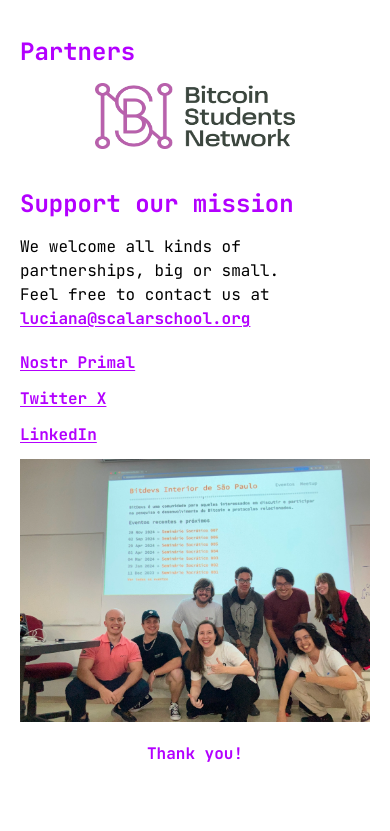
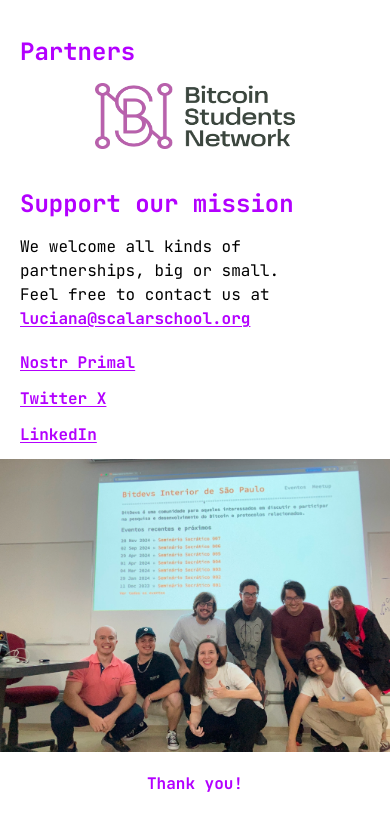
Before and after one commit to Fl1pMoura/scalar-school, a Next.js app: page /home in a window 390 px wide. Shown: the part 5389-6220 px from the top of the page. Before the commit the page ends 6195 px from the top, so only its background shows below. Built offline with nearby package versions, Linux system fonts and the light colour scheme.

Commit message:
refactor: resize image

```diff
--- a/src/app/home/HomeClient.tsx
+++ b/src/app/home/HomeClient.tsx
@@ -361,7 +361,7 @@
             label="LinkedIn"
             linkUrl="https://www.linkedin.com/in/lucianareyferreira/"
           />
-          <figure className="max-w-3xl mx-auto">
+          <figure className="w-[calc(100%+40px)] -ml-5 max-w-3xl lg:mx-auto lg:w-full">
             <Image
               alt="Poster ufscar bitcoin club"
               src={`/bitdevs.webp`}
```
